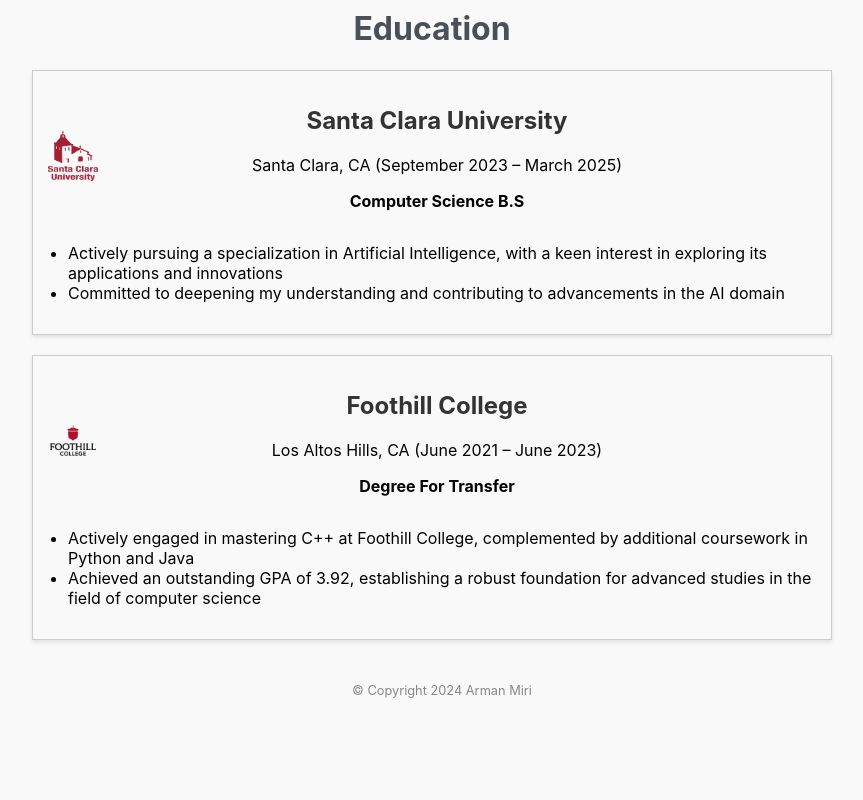
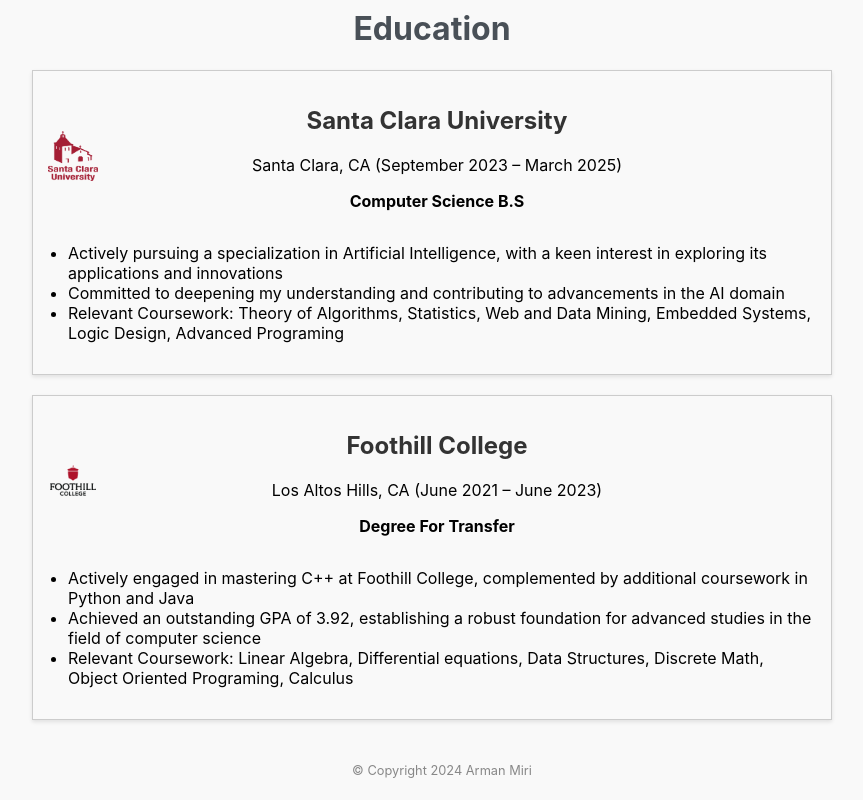
Before and after one commit to armanmiri/Personal-Site, a React (Create React App) app in the folder my-personal-site/: page / in a window 1280 px wide. Shown: the part 958-1758 px from the top of the page, without its empty margins (208-1071 px from the left). Before the commit the page ends 1678 px from the top, so only its background shows below. Built offline with nearby package versions, Linux system fonts and the light colour scheme.

Commit message:
Add files via upload
update text

```diff
--- a/my-personal-site/src/components/Experience.js
+++ b/my-personal-site/src/components/Experience.js
@@ -8,6 +8,7 @@
         tasks: [
             'Actively pursuing a specialization in Artificial Intelligence, with a keen interest in exploring its applications and innovations',
             'Committed to deepening my understanding and contributing to advancements in the AI domain',
+            'Relevant Coursework: Theory of Algorithms, Statistics, Web and Data Mining, Embedded Systems, Logic Design, Advanced Programing',
         ]
     },
 
@@ -20,6 +21,7 @@
         tasks: [
             'Actively engaged in mastering C++ at Foothill College, complemented by additional coursework in Python and Java',
             'Achieved an outstanding GPA of 3.92, establishing a robust foundation for advanced studies in the field of computer science',
+            'Relevant Coursework: Linear Algebra, Differential equations, Data Structures, Discrete Math, Object Oriented Programing, Calculus',
         ]
     }
 
```
